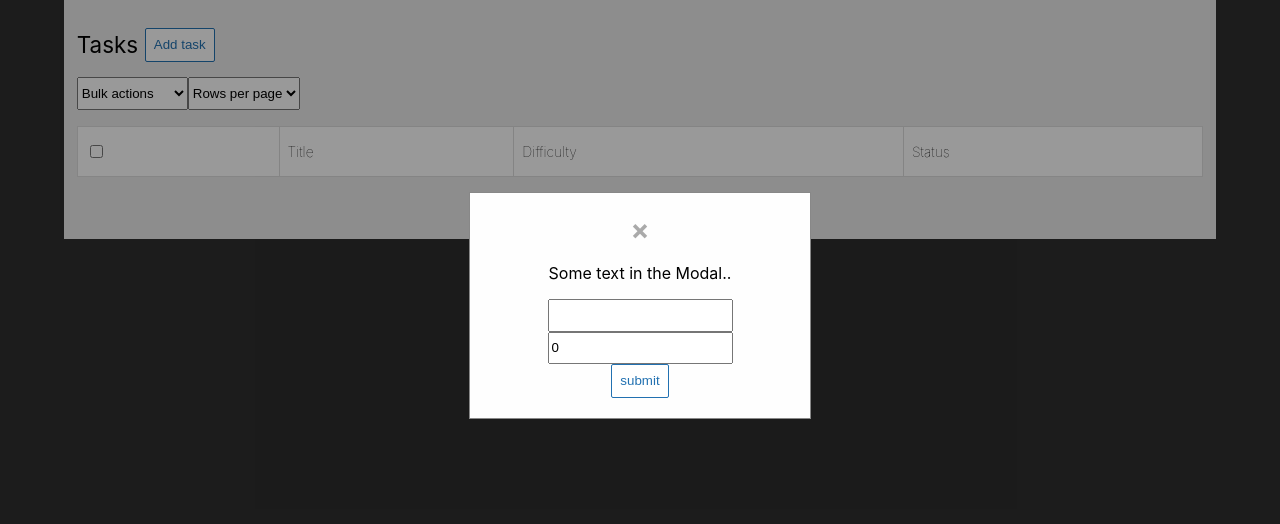
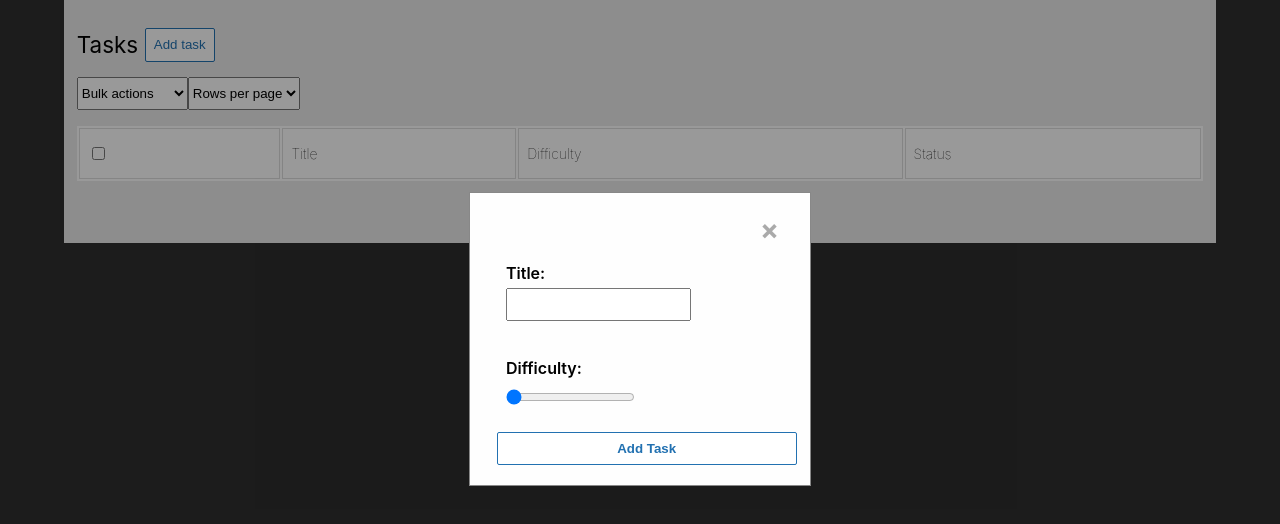
Before and after one commit to germangguerci/TodoApp, a React (Create React App) app: page / in a window 1280 px wide. Both pictures are taken after a click on the button "Add task". Shown: the top 524 px of the page. Built offline with nearby package versions, Linux system fonts and the light colour scheme.

Commit message:
Select all almost done.

```diff
--- a/src/components/taskcontainer/index.tsx
+++ b/src/components/taskcontainer/index.tsx
@@ -27,6 +27,14 @@ export const TaskContainer: React.FC<TodoListProps> = observer(({todoStore}) =>
         !todoStore.todos[(page * todosPerPage)] && setCurrentPage(1);
         // eslint-disable-next-line
     }, [todosPerPage])
+
+    const selectAllTasks = () => {
+        let startIndex = ((page - 1) * todosPerPage)
+        let arr = todoStore.todos.slice(startIndex, (startIndex + todosPerPage))
+        let newBulkSelection = [...bulkSelection]
+        arr.forEach(item => newBulkSelection.indexOf(item.id) === -1 && newBulkSelection.push(item.id))
+        setBulkSelection(newBulkSelection);
+    }
 
     const displayTasks = () => {
         let count = 0;
@@ -70,7 +78,7 @@ export const TaskContainer: React.FC<TodoListProps> = observer(({todoStore}) =>
                     <table >
                         <tbody>
                             <tr>
-                                <td><input type="checkbox" /></td>
+                                <td><input type="checkbox" onClick={() => selectAllTasks()}/></td>
                                 <th>Title</th>
                                 <th>Difficulty</th>
                                 <th>Status</th>
--- a/src/components/taskcontainer/modals/AddTodoModal.tsx
+++ b/src/components/taskcontainer/modals/AddTodoModal.tsx
@@ -16,27 +16,30 @@ export const AddTodoModal: React.FC<addTodoModalProps> = ({openAdd, setOpenAdd,
         <div id="myModal" className="modal">
             <div className="modal-content">
                 <span className="close" onClick={() => setOpenAdd(false)}>&times;</span>
-                <p>Some text in the Modal..</p>
+                <label>Title:
                     <input
                         value={value}
                         onChange={(event) => {
                             setValue(event.target.value);
                         }}
                         type="text" />
-
+                </label>
+                <label>Difficulty:
                     <input
                             value={difficulty}
-                onChange={(event) => {
-                    setDifficulty(parseInt(event.target.value));
-                }}
-                type="number" />
-
+                            onChange={(event) => setDifficulty(parseInt(event.target.value))}
+                            type="range"
+                            min="1"
+                            max="5"
+                            step="1"
+                        />
+                </label>
                 <button onClick={() => {
                     if (value) {
                         todoStore.addTodo(value, difficulty);
                         setValue('');
                     }
-                }}>submit</button>
+                }}>Add task</button>
             </div>
         </div>
   )
--- a/src/styles/index.scss
+++ b/src/styles/index.scss
@@ -54,7 +54,6 @@ button{
 //table Options start
 .tableOptions{
   display: flex;
-
 }
 
 //table start
@@ -63,7 +62,6 @@ button{
 }
 
 table {
-  border-collapse: collapse;
   width: 100%;
   margin: 1em 0;
   background: $secondaryBackgroundColor;
@@ -79,6 +77,7 @@ td, th {
 
 
 
+
 tr:nth-child(even) {
   background-color: #dddddd;
 }
@@ -89,6 +88,7 @@ tr:nth-child(even) {
   button{
     margin: 0;
   }
+  line-height:2em;
 }
 
 .taskTitle{
@@ -138,25 +138,32 @@ tr:nth-child(even) {
   max-width: 300px;
   display: flex;
   flex-direction: column;
-  align-items: center;
+  align-items: flex-start;
   label{
     display: flex;
     flex-direction: column;
+    margin: 1em;
+    font-weight: 600;
     input{
+      margin: 0.4em 0;
       width: fit-content;
     }
   }
   button{
-    max-width: fit-content;
+    width: 100%;
+    font-weight: 600;
+    text-transform: capitalize;
   }
 }
 
 /* The Close Button */
 .close {
   color: #aaa;
-  float: right;
   font-size: 28px;
   font-weight: bold;
+  position: relative;
+  left: 90%;
+  top: 10%;
 }
 
 .close:hover,
```
Lines whose indentation alone changed are shown as unchanged.
